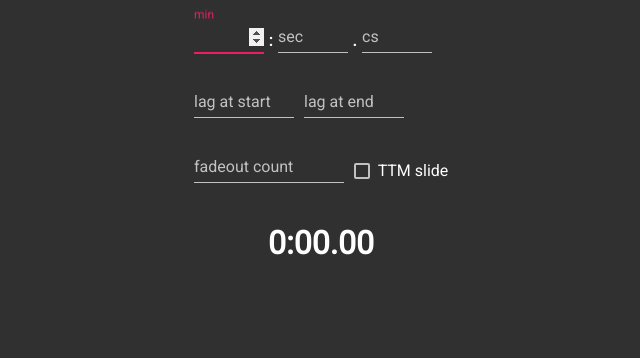
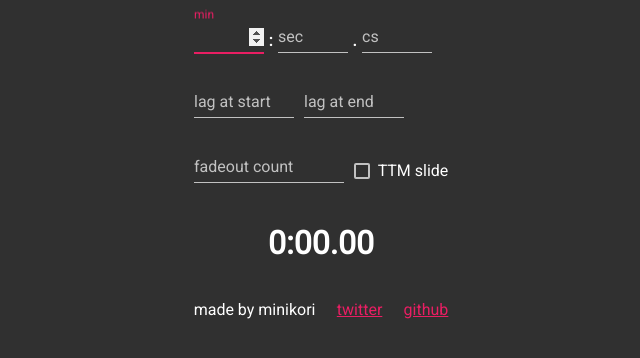
Before and after one commit to brikr/sm64-real-time, an Angular app: page / in a window 1280 px wide. Shown: the top 358 px of the page, without its empty margins (319-959 px from the left). Built offline with nearby package versions, Linux system fonts and the light colour scheme.

Commit message:
advertising

```diff
--- a/src/app/app.component.html
+++ b/src/app/app.component.html
@@ -2,36 +2,48 @@
   <div fxLayout="column" fxLayoutAlign="start start">
     <div class="time" fxLayout="row" fxLayoutAlign="start center" fxLayoutGap="5px">
       <mat-form-field>
-        <input matInput type="number" placeholder="min" autofocus [(ngModel)]="strings.time.minutes" (blur)="updateMinutes($event.target.value)">
+        <input matInput type="number" placeholder="min" autofocus [(ngModel)]="strings.time.minutes" (keyup.enter)="updateMinutes($event.target.value)"
+          (blur)="updateMinutes($event.target.value)">
       </mat-form-field>
       <p>:</p>
       <mat-form-field>
-        <input matInput type="number" placeholder="sec" [(ngModel)]="strings.time.seconds" (blur)="updateSeconds($event.target.value)">
+        <input matInput type="number" placeholder="sec" [(ngModel)]="strings.time.seconds" (keyup.enter)="updateSeconds($event.target.value)"
+          (blur)="updateSeconds($event.target.value)">
       </mat-form-field>
       <p>.</p>
       <mat-form-field>
-        <input matInput type="number" placeholder="cs" [(ngModel)]="strings.time.centiseconds" (blur)="updateCentiseconds($event.target.value)">
+        <input matInput type="number" placeholder="cs" [(ngModel)]="strings.time.centiseconds" (keyup.enter)="updateCentiseconds($event.target.value)"
+          (blur)="updateCentiseconds($event.target.value)">
       </mat-form-field>
     </div>
     <div class="buf" fxLayout="row" fxLayoutGap="10px">
       <mat-form-field>
-        <input matInput type="number" placeholder="lag at start" [(ngModel)]="strings.lag.start" (blur)="updateLagStart($event.target.value)">
+        <input matInput type="number" placeholder="lag at start" [(ngModel)]="strings.lag.start" (keyup.enter)="updateLagStart($event.target.value)"
+          (blur)="updateLagStart($event.target.value)">
       </mat-form-field>
       <mat-form-field>
-        <input matInput type="number" placeholder="lag at end" [(ngModel)]="strings.lag.end" (blur)="updateLagEnd($event.target.value)">
+        <input matInput type="number" placeholder="lag at end" [(ngModel)]="strings.lag.end" (keyup.enter)="updateLagEnd($event.target.value)"
+          (blur)="updateLagEnd($event.target.value)">
       </mat-form-field>
     </div>
     <div class="fadeout" fxLayout="row" fxLayoutAlign="start center" fxLayoutGap="10px">
       <mat-form-field>
-        <input matInput type="number" placeholder="fadeout count" [(ngModel)]="strings.fadeouts.baseCount" (blur)="updateFadeoutsBase($event.target.value)">
+        <input matInput type="number" placeholder="fadeout count" [(ngModel)]="strings.fadeouts.baseCount"
+          (keyup.enter)="updateFadeoutsBase($event.target.value)" (blur)="updateFadeoutsBase($event.target.value)">
       </mat-form-field>
       <mat-form-field *ngIf="ttmSlide">
-        <input matInput type="number" placeholder="ttm slide entries" [(ngModel)]="strings.fadeouts.ttmCount" (blur)="updateFadeoutsTTM($event.target.value)">
+        <input matInput type="number" placeholder="ttm slide entries" [(ngModel)]="strings.fadeouts.ttmCount"
+          (keyup.enter)="updateFadeoutsTTM($event.target.value)" (blur)="updateFadeoutsTTM($event.target.value)">
       </mat-form-field>
       <mat-checkbox [ngModel]="ttmSlide" (ngModelChange)="toggleTTMSlide($event)">TTM slide</mat-checkbox>
     </div>
     <h1 fxFlexAlign="center">
       {{ getRealTime() }}
     </h1>
+    <footer fxLayout="row" fxLayoutAlign="space-between center">
+      <p>made by minikori</p>
+      <a href="https://twitter.com/_minikori">twitter</a>
+      <a href="https://github.com/brikr/sm64-real-time">github</a>
+    </footer>
   </div>
 </div>
--- a/src/app/app.component.scss
+++ b/src/app/app.component.scss
@@ -19,3 +19,7 @@
     width: 150px;
   }
 }
+
+footer {
+  width: 100%;
+}
--- a/src/styles.scss
+++ b/src/styles.scss
@@ -9,6 +9,10 @@ $theme-accent: mat-palette($mat-deep-purple);
 $theme: mat-dark-theme($theme-primary, $theme-accent);
 @include angular-material-theme($theme);
 
-h1, p {
+h1, p, a {
   font-family: Roboto;
 }
+
+a {
+  color: map-get($mat-pink, 500);
+}
```
